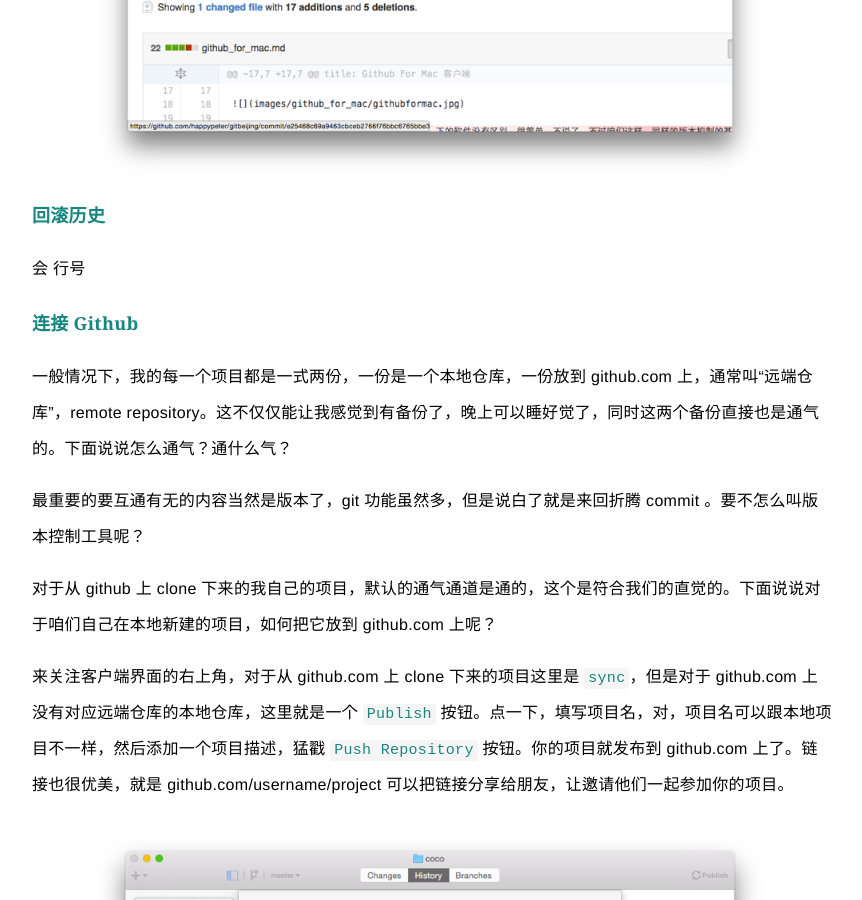
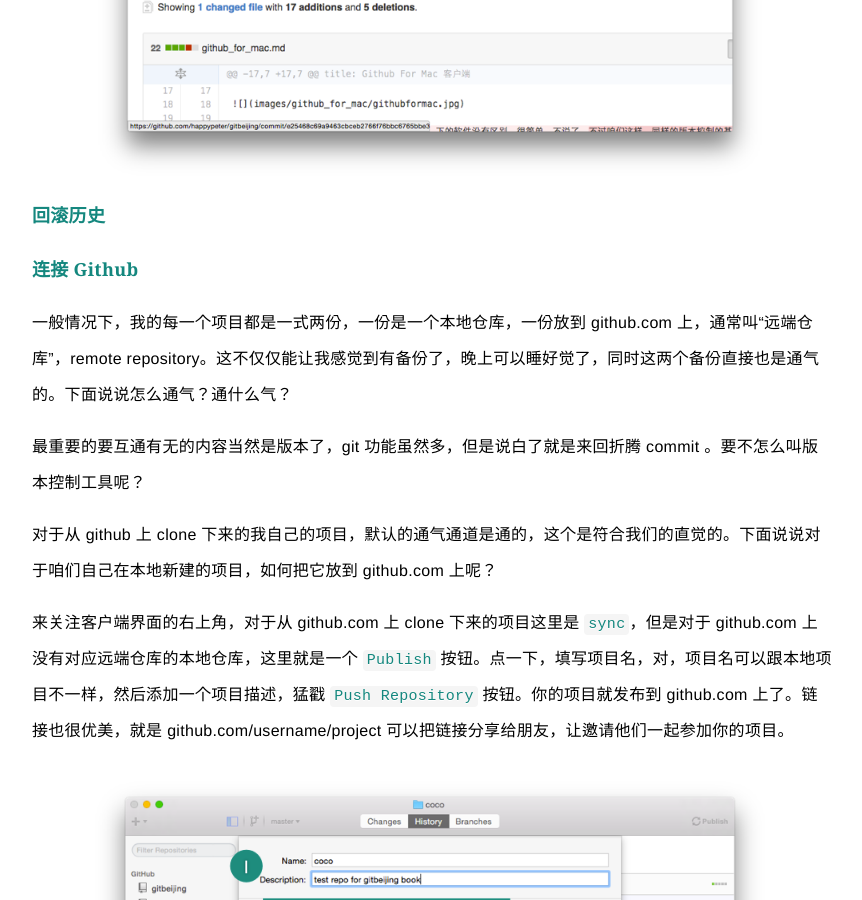
Before and after one commit to happypeter/gitbeijing, a Jekyll site: the page built from github_for_mac.md, in a window 1280 px wide and 900 px high, scrolled down 6005 px. Shown: the whole window, without its empty margins (208-1070 px from the left). Built offline with Jekyll 4.4.1, drawn with Linux system fonts in a browser that asks for light colours.

Commit message:
Revert 1d66f13..95f7ae0
This rolls back to commit 1d66f13f8bdf9b602ac34f49411d75f17e2c59e2.

```diff
--- a/github_for_mac.md
+++ b/github_for_mac.md
@@ -76,8 +76,7 @@
 
 
 ### 回滚历史
-会
-行号
+
 
 
 ### 连接 Github
```
